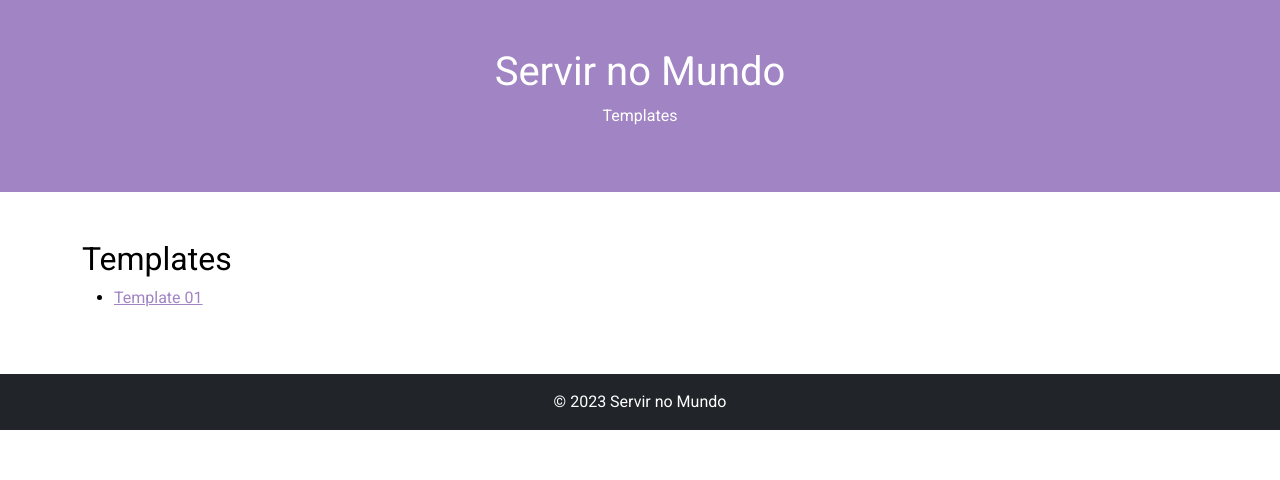
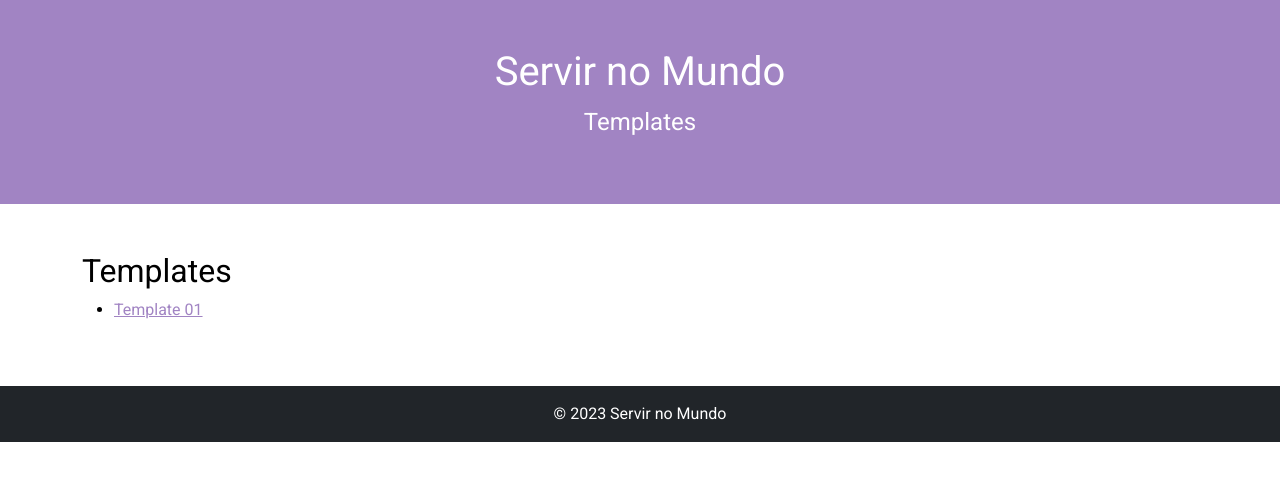
Before and after one commit to akozoubsky/servir-no-mundo, a plain HTML site: page index.html in a window 1280 px wide. Drawn offline with nearby package versions, Linux system fonts and the light colour scheme.

Commit message:
0.0.4
Page subtitle size

```diff
--- a/index.html
+++ b/index.html
@@ -13,7 +13,7 @@
 <!-- Cabeçalho -->
 <header class="bg-primary text-white text-center py-5">
     <h1>Servir no Mundo</h1>
-    <p>Templates</p>
+    <p class="fs-4">Templates</p>
 </header>
 
 <div class="container">
--- a/styles.css
+++ b/styles.css
@@ -2,7 +2,7 @@
 /*
 * Nome do Tema: Template-01
 * Nome do Arquivo/Template: style.css
-* Número da Versão: 0.0.2
+* Número da Versão: 0.0.4
 * Pacote: servir-no-mundo
 * Descrição: Folha de estilo principal.
 * Autor: Alexandre Kozoubsky
--- a/template-01/styles.css
+++ b/template-01/styles.css
@@ -2,7 +2,7 @@
 /*
 * Nome do Tema: Template-01
 * Nome do Arquivo/Template: style.css
-* Número da Versão: 0.0.2
+* Número da Versão: 0.0.4
 * Pacote: servir-no-mundo
 * Descrição: Folha de estilo principal.
 * Autor: Alexandre Kozoubsky
```
